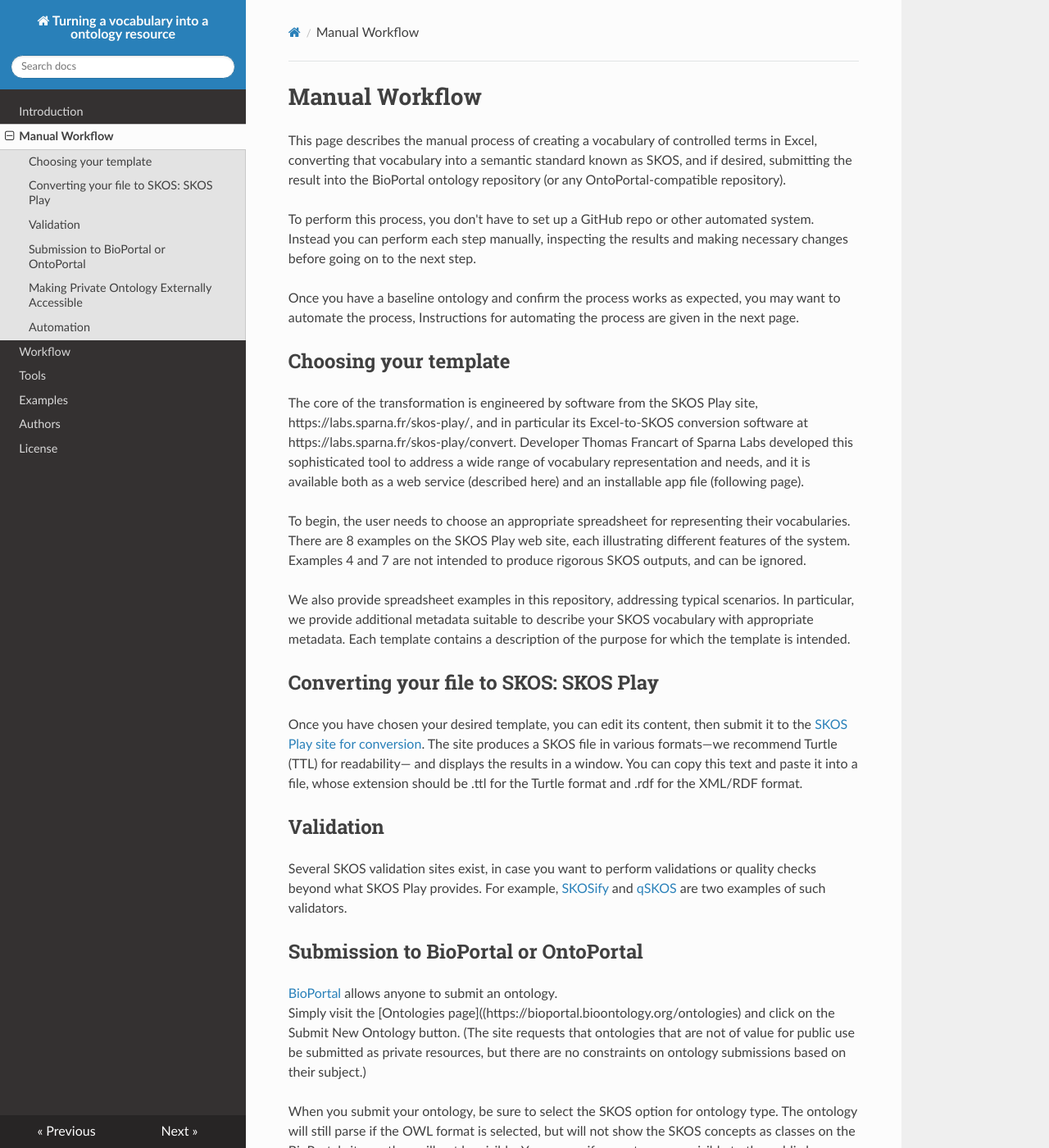
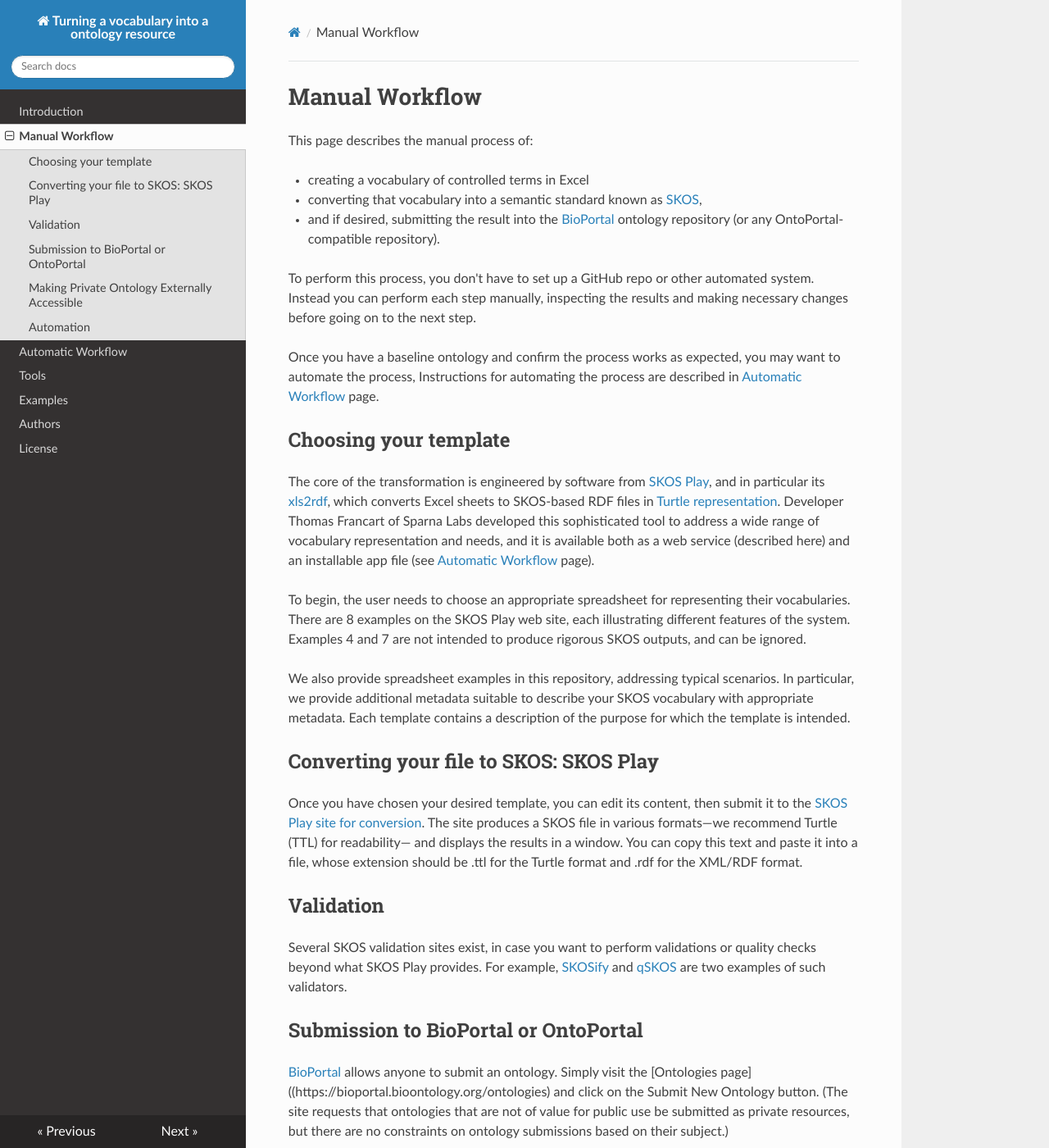
Before and after one commit to fair-data-collective/excel2rdf-site, an MkDocs documentation site: the page built from docs/ManualWorkflow.md, in a window 1280 px wide and 1400 px high. Shown: the whole window at 82% size. Built offline with MkDocs 1.6.1, drawn with Linux system fonts in a browser that asks for light colours; nearby versions of some CDN libraries.

Commit message:
updated content renamed workflow to automaticworkflow

```diff
--- a/docs/ManualWorkflow.md
+++ b/docs/ManualWorkflow.md
@@ -1,8 +1,10 @@
 # Manual Workflow
 
-This page describes the manual process of creating a vocabulary of controlled terms in Excel,
-converting that vocabulary into a semantic standard known as SKOS,
-and if desired, submitting the result into the BioPortal ontology repository (or any OntoPortal-compatible repository).
+This page describes the manual process of:
+
+- creating a vocabulary of controlled terms in Excel
+- converting that vocabulary into a semantic standard known as [SKOS](https://www.w3.org/TR/skos-primer/),
+- and if desired, submitting the result into the [BioPortal](https://bioportal.bioontology.org/) ontology repository (or any OntoPortal-compatible repository).
 
 To perform this process, you don't have to set up a GitHub repo or other automated system.
 Instead you can perform each step manually, inspecting the results and making necessary changes
@@ -10,15 +12,15 @@ before going on to the next step.
 
 Once you have a baseline ontology and confirm the process works as expected,
 you may want to automate the process,
-Instructions for automating the process are given in the next page.
+Instructions for automating the process are described in [Automatic Workflow](./AutomaticWorkflow.md) page.
 
 ## Choosing your template
 
-The core of the transformation is engineered by software from the SKOS Play site, https://labs.sparna.fr/skos-play/,
-and in particular its Excel-to-SKOS conversion software at https://labs.sparna.fr/skos-play/convert.
+The core of the transformation is engineered by software from [SKOS Play](https://labs.sparna.fr/skos-play/),
+and in particular its [xls2rdf](https://labs.sparna.fr/skos-play/convert), which converts Excel sheets to SKOS-based RDF files in [Turtle representation](<https://en.wikipedia.org/wiki/Turtle_(syntax)>).
 Developer Thomas Francart of Sparna Labs developed this sophisticated tool
 to address a wide range of vocabulary representation and needs,
-and it is available both as a web service (described here) and an installable app file (following page).
+and it is available both as a web service (described here) and an installable app file (see [Automatic Workflow](./AutomaticWorkflow.md) page).
 
 To begin, the user needs to choose an appropriate spreadsheet for representing their vocabularies.
 There are 8 examples on the SKOS Play web site, each illustrating different features of the system.
--- a/mkdocs.yml
+++ b/mkdocs.yml
@@ -2,7 +2,7 @@ site_name: Turning a vocabulary into a ontology resource
 nav:
     - Introduction: Introduction.md
     - Manual Workflow: ManualWorkflow.md
-    - Workflow: Workflow.md
+    - Automatic Workflow: AutomaticWorkflow.md
     - Tools: Tools.md
     - Examples: Examples.md
     - Authors: Authors.md
```
Also changed, not shown: docs/AutomaticWorkflow.md (renamed from docs/Workflow.md).
